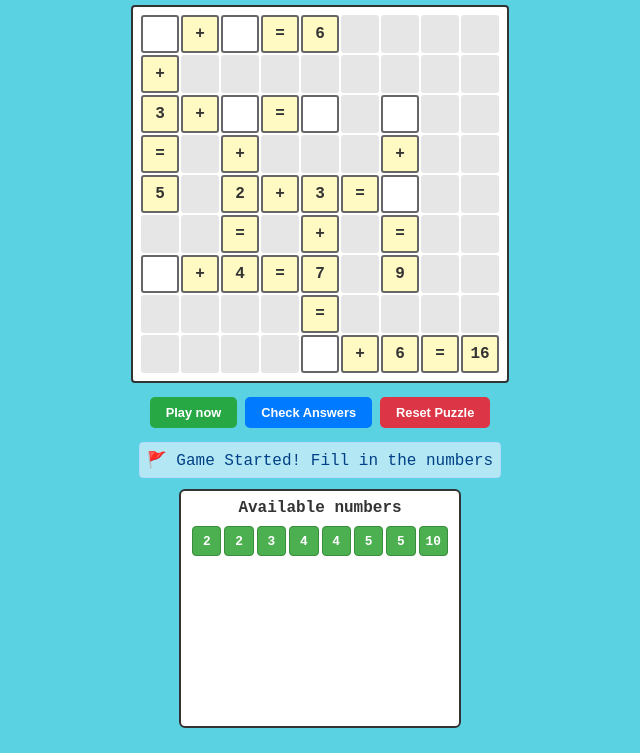
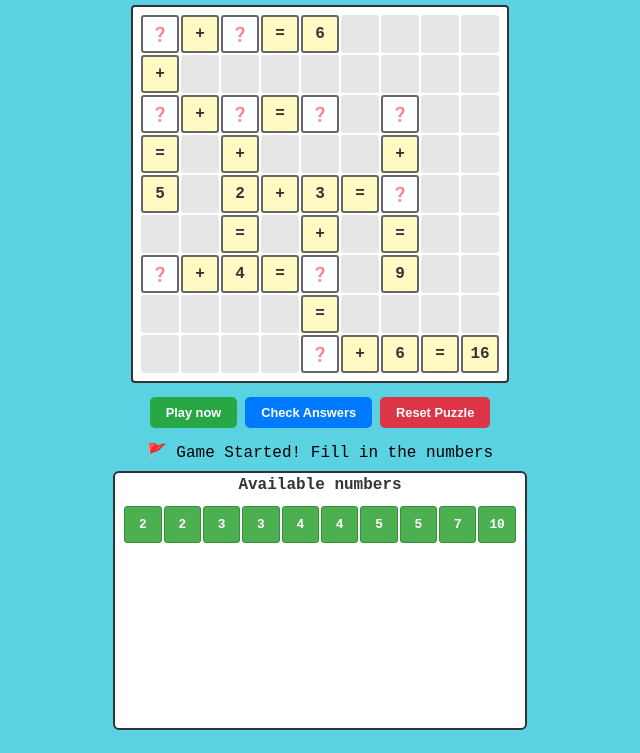
Before and after one commit to mohammedabdullaga/math-crossword-game-project, a plain HTML site: page index.html in a window 1280 px wide. Both pictures are taken after a click on the button "Play now". Shown: the part 47-800 px from the top of the page, without its empty margins (320-960 px from the left). Drawn offline with Linux system fonts and the light colour scheme.

Commit message:
adding more 2 input cell to make the game more harder and added the emoji sticker in the input cells + modified the js code to define the new cinput cells

```diff
--- a/css/style.css
+++ b/css/style.css
@@ -9,7 +9,7 @@ body {
     background: rgb(90, 210, 226);
     padding: 8px;
     height: 100vh;
-    overflow-y: hidden;
+    /* overflow-y: hidden; */
     display: flex;
     flex-direction: column;
 }
@@ -98,6 +98,7 @@ header h1 {
     background: transparent;
     outline: none;
     cursor: pointer;
+    opacity: 0.6;
 }
 
 .cell.number {
@@ -116,12 +117,12 @@ header h1 {
 
 .number.container {
     background: white;
-    padding: 8px;
+    padding: 3px;
     border-radius: 6px;
     border: 2px solid #333;
-    margin: 5px 0;
+    margin: 3px 0;
     text-align: center;
-    flex-shrink: 0;
+
 }
 
 .number.container h3 {
@@ -131,16 +132,16 @@ header h1 {
 }
 
 .numbers-bank {
-    grid-template-columns: repeat(8, 1fr);
-    gap: 3px;
-    padding: 3px;
+    grid-template-columns: repeat(10, 1fr);
+    gap: 2px;
+    padding: 6px;
 }
 
 .number-item {
     background: #4caf50;
     color: white;
-    padding: 6px;
-    border-radius: 4px;
+    padding: 10px;
+    border-radius: 3px;
     text-align: center;
     font-size: 0.8rem;
     font-weight: bold;
@@ -214,14 +215,9 @@ header h1 {
     text-align: center;
 }
 
-.massage.area {
+.message.area {
     background: #e7f3ffa4;
     padding: 7px;
     border-radius: 4px;
     border: 1px solid #b3d9ff;
 }
-
-#messageText {
-    color: #004085;
-    font-weight: 500;
-}
--- a/index.html
+++ b/index.html
@@ -18,11 +18,11 @@
         <div class="puzzle-grid">
             <!-- row 1 -->
             <div class="cell input-cell">
-                <input type="text" id="cell1" maxlength="2">
+                <input type="text" id="cell1" maxlength="2" placeholder="❓">
             </div>
             <div class="cell operator">+</div>
             <div class="cell input-cell">
-                <input type="text" id="cell2" maxlength="2">
+                <input type="text" id="cell2" maxlength="2" placeholder="❓">
             </div>
             <div class="cell operator">=</div>
             <div class="cell number">6</div>
@@ -42,18 +42,20 @@
             <div class="cell empty"></div>
             <div class="cell empty"></div>
             <!-- row 3 -->
-             <div class="cell number">3</div>
+             <div class="cell input-cell">
+                <input type="text" id="cell9" maxlength="2"placeholder="❓">
+             </div>
             <div class="cell operator">+</div>
             <div class="cell input-cell">
-                <input type="text" id="cell3" maxlength="2">
+                <input type="text" id="cell3" maxlength="2" placeholder="❓">
             </div>
             <div class="cell operator">=</div>
             <div class="cell input-cell">
-                <input type="text" id="cell4" maxlength="2">
+                <input type="text" id="cell4" maxlength="2" placeholder="❓">
             </div>
             <div class="cell empty"></div>
             <div class="cell input-cell">
-                <input type="text" id="cell5" maxlength="2">
+                <input type="text" id="cell5" maxlength="2" placeholder="❓">
             </div>
             <div class="cell empty"></div>
             <div class="cell empty"></div>
@@ -76,7 +78,7 @@
             <div class="cell number">3</div>
             <div class="cell operator">=</div>
             <div class="cell input-cell">
-                <input type="text" id="cell6" maxlength="2">
+                <input type="text" id="cell6" maxlength="2" placeholder="❓">
             </div>
             <div class="cell empty"></div>
             <div class="cell empty"></div>
@@ -94,12 +96,14 @@
 
             <!-- row 7 -->
              <div class="cell input-cell">
-                <input type="text" id="cell7" maxlength="2">
+                <input type="text" id="cell7" maxlength="2" placeholder="❓">
              </div>
              <div class="cell operator">+</div>
                 <div class="cell number">4</div>
                 <div class="cell operator">=</div>
-                <div class="cell number">7</div>
+                <div class="cell input-cell">
+                <input type="text" id="cell10" maxlength="2" placeholder="❓">
+             </div>
                 <div class="cell empty"></div>
                 <div class="cell number">9</div>
                 <div class="cell empty"></div>
@@ -121,14 +125,14 @@
                   <div class="cell empty"></div>
                   <div class="cell empty"></div>
                   <div class="cell input-cell">
-                    <input type="text" id="cell8" maxlength="2">
+                    <input type="text" id="cell8" maxlength="2" placeholder="❓">
                   </div>
                     <div class="cell operator">+</div>
                     <div class="cell number">6</div>
                     <div class="cell operator">=</div>
                     <div class="cell number">16</div>
         </div>
-        <!-- this is where the puzzle numbers will be displayed -->
+
          <!-- here the game Buttons -->
         <div class="controls">
             <button id="playBtn" class="Btn play-Btn">Play now</button>
@@ -141,6 +145,7 @@
                 <p id="messageText">Welcome to CrossMaths! Click "Play now" to start the game 🥳</p>
             </div>
         </div>
+        <!-- this is where the puzzle numbers will be displayed -->
         <div class="number container">
     <h3>Available numbers</h3>
     <div class="numbers-bank" id="numbersbank">
@@ -148,10 +153,12 @@
         <div class="number-item" data-number="2">2</div>
         <div class="number-item" data-number="2">2</div>
         <div class="number-item" data-number="3">3</div>
+        <div class="number-item" data-number="3">3</div>
         <div class="number-item" data-number="4">4</div>
         <div class="number-item" data-number="4">4</div>
         <div class="number-item" data-number="5">5</div>
         <div class="number-item" data-number="5">5</div>
+        <div class="number-item" data-number="7">7</div>
         <div class="number-item" data-number="10">10</div>
     </div>
 </div>
--- a/js/app.js
+++ b/js/app.js
@@ -7,7 +7,9 @@ const correct_anwers = {
     'cell5' : 4,
     'cell6' : 5,
     'cell7' : 3,
-    'cell8' : 10
+    'cell8' : 10,
+    'cell9' : 3,
+    'cell10' : 7
 }
 /*------------------------ Cached Element References ------------------------*/
 let playBtn, checkBtn, resetBtn, numbersBank, inputCells, messageText
```
